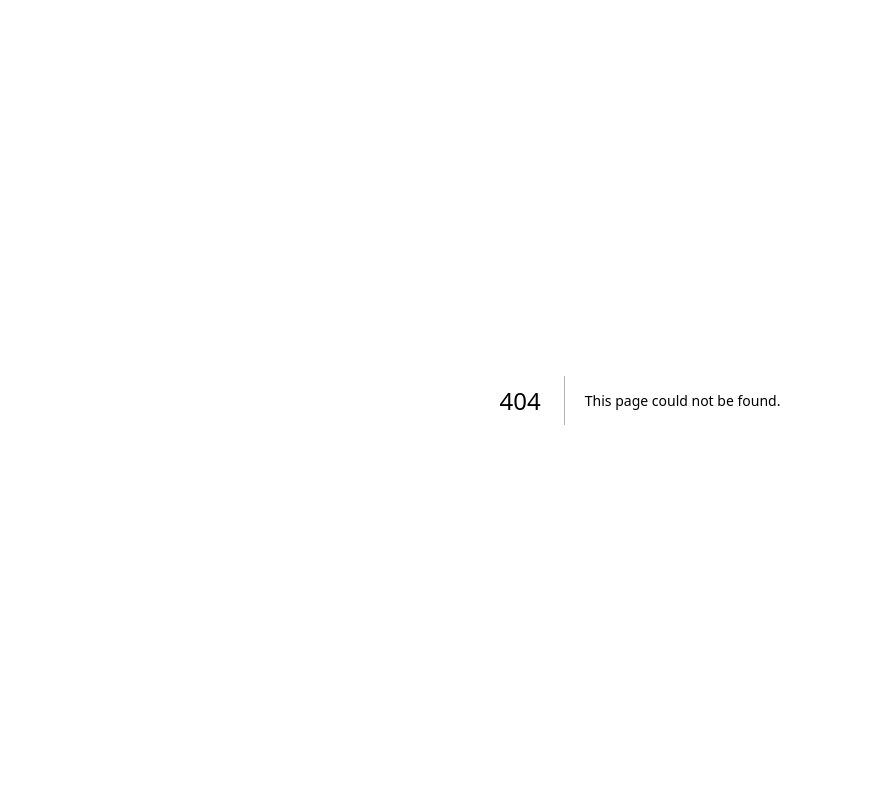
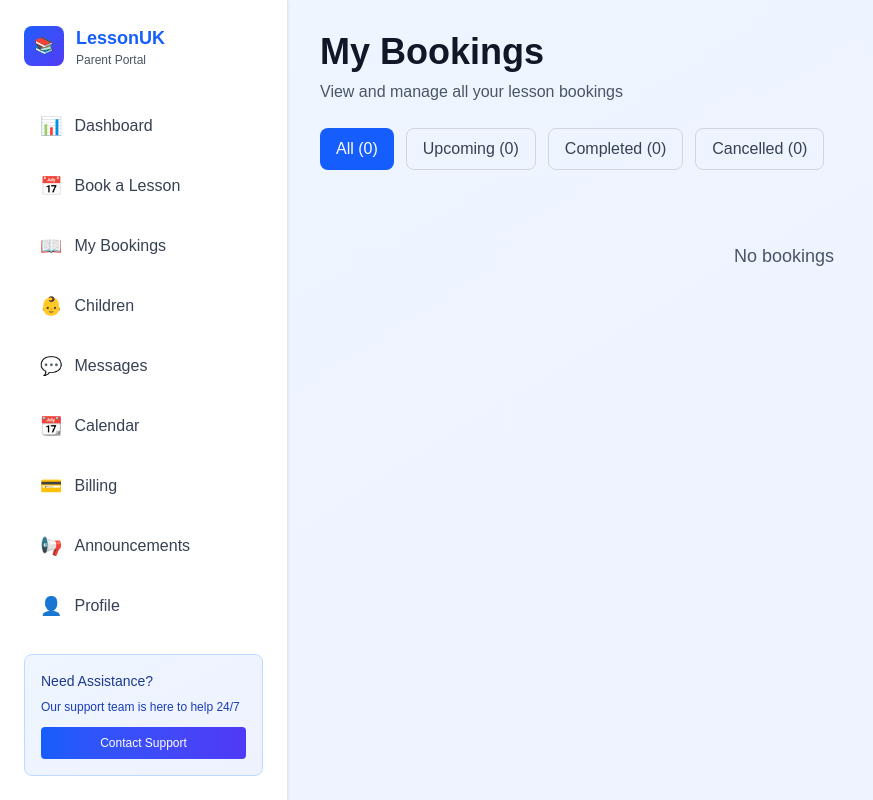
Before and after one commit to noblelar/galini_edu_book, a Next.js app: page /parent/bookings in a window 1280 px wide. Before the commit this address had no page. Shown: the whole page, without its empty margins (0-873 px from the left). Built offline with nearby package versions, Linux system fonts and the light colour scheme.

Commit message:
Create booking management page with filters and details
cgen-56f7024a981e47e288a81eac3ae7d1f9

```diff
--- /dev/null
+++ b/src/app/parent/bookings/page.tsx
@@ -0,0 +1,177 @@
+"use client";
+import { useEffect, useState } from "react";
+import { LocalDB } from "@/lib/booking/storage";
+import { Booking } from "@/lib/booking/types";
+import { formatCurrency } from "@/lib/booking/admin";
+
+export default function BookingsPage() {
+  const [bookings, setBookings] = useState<Booking[]>([]);
+  const [loading, setLoading] = useState(true);
+  const [parentId] = useState("parent_demo_001");
+  const [selectedBooking, setSelectedBooking] = useState<Booking | null>(null);
+  const [filterStatus, setFilterStatus] = useState<"all" | "upcoming" | "completed" | "cancelled">("all");
+
+  useEffect(() => {
+    const allBookings = LocalDB.listBookings().filter((b) => b.parentId === parentId);
+    setBookings(allBookings.sort((a, b) => new Date(b.date).getTime() - new Date(a.date).getTime()));
+    setLoading(false);
+  }, [parentId]);
+
+  const filteredBookings = bookings.filter((b) => {
+    if (filterStatus === "all") return true;
+    if (filterStatus === "upcoming") return b.status !== "cancelled" && b.status !== "completed";
+    return b.status === filterStatus;
+  });
+
+  const handleCancelBooking = (id: string) => {
+    if (confirm("Cancel this booking?")) {
+      const updated = LocalDB.cancelBooking(id);
+      if (updated) {
+        setBookings(bookings.map((b) => (b.id === id ? updated : b)));
+        setSelectedBooking(null);
+      }
+    }
+  };
+
+  const handleReschedule = (id: string) => {
+    alert("Reschedule feature would open a modal to select new date/time");
+  };
+
+  if (loading) {
+    return <div className="flex items-center justify-center min-h-screen">Loading...</div>;
+  }
+
+  return (
+    <div className="space-y-6">
+      <div>
+        <h1 className="text-4xl font-bold">My Bookings</h1>
+        <p className="text-gray-600 mt-2">View and manage all your lesson bookings</p>
+      </div>
+
+      {/* Filters */}
+      <div className="flex gap-3 flex-wrap">
+        {(["all", "upcoming", "completed", "cancelled"] as const).map((status) => (
+          <button
+            key={status}
+            onClick={() => setFilterStatus(status)}
+            className={`px-4 py-2 rounded-lg font-medium transition-all ${
+              filterStatus === status
+                ? "bg-blue-600 text-white"
+                : "border border-gray-300 text-gray-700 hover:bg-gray-50"
+            }`}
+          >
+            {status.charAt(0).toUpperCase() + status.slice(1)} ({bookings.filter((b) => b.status === status || (status === "upcoming" && b.status !== "completed" && b.status !== "cancelled")).length})
+          </button>
+        ))}
+      </div>
+
+      {/* Bookings List */}
+      <div className="space-y-4">
+        {filteredBookings.length > 0 ? (
+          filteredBookings.map((booking) => (
+            <div
+              key={booking.id}
+              onClick={() => setSelectedBooking(booking)}
+              className="border border-gray-200 rounded-lg p-5 bg-white hover:shadow-lg transition-all cursor-pointer"
+            >
+              <div className="flex items-center justify-between mb-3">
+                <div>
+                  <h3 className="font-bold text-lg">{booking.studentName}</h3>
+                  <p className="text-gray-600 text-sm">{booking.subject} • {booking.date} {booking.slot}</p>
+                </div>
+                <div className="text-right">
+                  <p className="font-bold text-lg">{formatCurrency(booking.total)}</p>
+                  <span className={`inline-block px-3 py-1 rounded text-xs font-medium mt-1 ${
+                    booking.status === "completed" ? "bg-green-100 text-green-800" :
+                    booking.status === "cancelled" ? "bg-red-100 text-red-800" :
+                    "bg-blue-100 text-blue-800"
+                  }`}>
+                    {booking.status.charAt(0).toUpperCase() + booking.status.slice(1)}
+                  </span>
+                </div>
+              </div>
+            </div>
+          ))
+        ) : (
+          <div className="text-center py-12 text-gray-600">
+            <p className="text-lg">No {filterStatus === "all" ? "" : filterStatus} bookings</p>
+          </div>
+        )}
+      </div>
+
+      {/* Details Modal */}
+      {selectedBooking && (
+        <div className="fixed inset-0 bg-black/50 flex items-center justify-center z-50 p-4">
+          <div className="bg-white rounded-lg p-6 max-w-2xl w-full max-h-[90vh] overflow-y-auto">
+            <div className="flex items-center justify-between mb-6">
+              <h2 className="text-2xl font-bold">{selectedBooking.studentName}</h2>
+              <button onClick={() => setSelectedBooking(null)} className="text-2xl text-gray-500">✕</button>
+            </div>
+
+            <div className="grid grid-cols-2 gap-4 mb-6 pb-6 border-b">
+              <div>
+                <p className="text-sm text-gray-600">Subject</p>
+                <p className="font-semibold">{selectedBooking.subject}</p>
+              </div>
+              <div>
+                <p className="text-sm text-gray-600">Type</p>
+                <p className="font-semibold">{selectedBooking.lessonType === "one_to_one" ? "1:1" : "Group"}</p>
+              </div>
+              <div>
+                <p className="text-sm text-gray-600">Date & Time</p>
+                <p className="font-semibold">{selectedBooking.date} {selectedBooking.slot}</p>
+              </div>
+              <div>
+                <p className="text-sm text-gray-600">Price</p>
+                <p className="font-semibold">{formatCurrency(selectedBooking.total)}</p>
+              </div>
+            </div>
+
+            {selectedBooking.meetingLink && (
+              <div className="mb-6 p-4 bg-blue-50 border border-blue-200 rounded">
+                <p className="text-sm text-gray-600 mb-2">Meeting Link</p>
+                <a href={selectedBooking.meetingLink} target="_blank" className="text-blue-600 hover:text-blue-700 font-medium break-all">
+                  {selectedBooking.meetingLink}
+                </a>
+              </div>
+            )}
+
+            {/* Actions */}
+            <div className="flex gap-2">
+              {selectedBooking.status === "completed" ? (
+                <button className="flex-1 px-4 py-2 bg-green-600 text-white rounded-lg font-medium">
+                  ✓ Completed
+                </button>
+              ) : selectedBooking.status === "cancelled" ? (
+                <button className="flex-1 px-4 py-2 bg-red-600 text-white rounded-lg font-medium">
+                  ✕ Cancelled
+                </button>
+              ) : (
+                <>
+                  <button
+                    onClick={() => handleReschedule(selectedBooking.id)}
+                    className="flex-1 px-4 py-2 border border-blue-600 text-blue-600 rounded-lg hover:bg-blue-50 font-medium"
+                  >
+                    Reschedule
+                  </button>
+                  <button
+                    onClick={() => handleCancelBooking(selectedBooking.id)}
+                    className="flex-1 px-4 py-2 border border-red-600 text-red-600 rounded-lg hover:bg-red-50 font-medium"
+                  >
+                    Cancel
+                  </button>
+                </>
+              )}
+              <button
+                onClick={() => setSelectedBooking(null)}
+                className="flex-1 px-4 py-2 bg-gray-600 text-white rounded-lg font-medium"
+              >
+                Close
+              </button>
+            </div>
+          </div>
+        </div>
+      )}
+    </div>
+  );
+}
```
